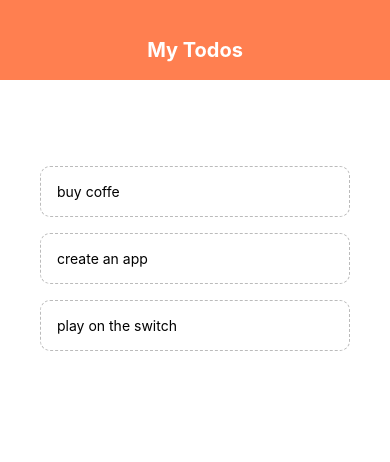
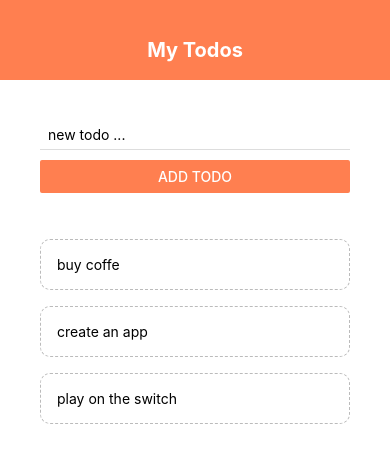
Before and after one commit to LuongDzai/react-native-tutorial, a React Native app: screen / in a window 390 px wide. Shown: the top 462 px of the page. Built offline with nearby package versions, Linux system fonts and the light colour scheme.

Commit message:
add todo to app

```diff
--- a/App.js
+++ b/App.js
@@ -2,6 +2,7 @@
 import { StyleSheet, Text, View, FlatList } from "react-native";
 import Header from "./components/header";
 import TodoItem from "./components/todoItem";
+import AddTodo from './components/addTodo';
 
 export default function App() {
   const [todos, setTodos] = useState([
@@ -16,11 +17,20 @@
     });
   };
 
+  const submitHandler = (text) => {
+    setTodos((prevTodos) => {
+      return [
+        { text: text, key: Math.random().toString()},
+        ...prevTodos
+      ]
+    })
+  }
+
   return (
     <View style={styles.container}>
       <Header />
       <View style={styles.content}>
-        {/* to form*/}
+        <AddTodo submitHandler={submitHandler}/>
         <View style={styles.list}>
           <FlatList
             data={todos}
--- /dev/null
+++ b/components/addTodo.js
@@ -0,0 +1,30 @@
+import React, { useState } from "react";
+import { StyleSheet, Text, View, TextInput, Button } from "react-native";
+
+export default function AddTodo({submitHandler}) {
+  const [text, setText] = useState('');
+
+  const changeHandler = (val) => {
+    setText(val);
+  };
+  return (
+    <View>
+      <TextInput
+        style={styles.input}
+        placeholder='new todo ...'
+        onChangeText={changeHandler}
+      />
+      <Button onPress={()=>submitHandler(text)} title='add todo' color='coral'/>
+    </View>
+  );
+}
+
+const styles = StyleSheet.create({
+  input: {
+    marginBottom: 10,
+    paddingHorizontal: 8,
+    paddingVertical: 6,
+    borderBottomWidth: 1,
+    borderBottomColor: '#ddd'
+  }
+});
```
